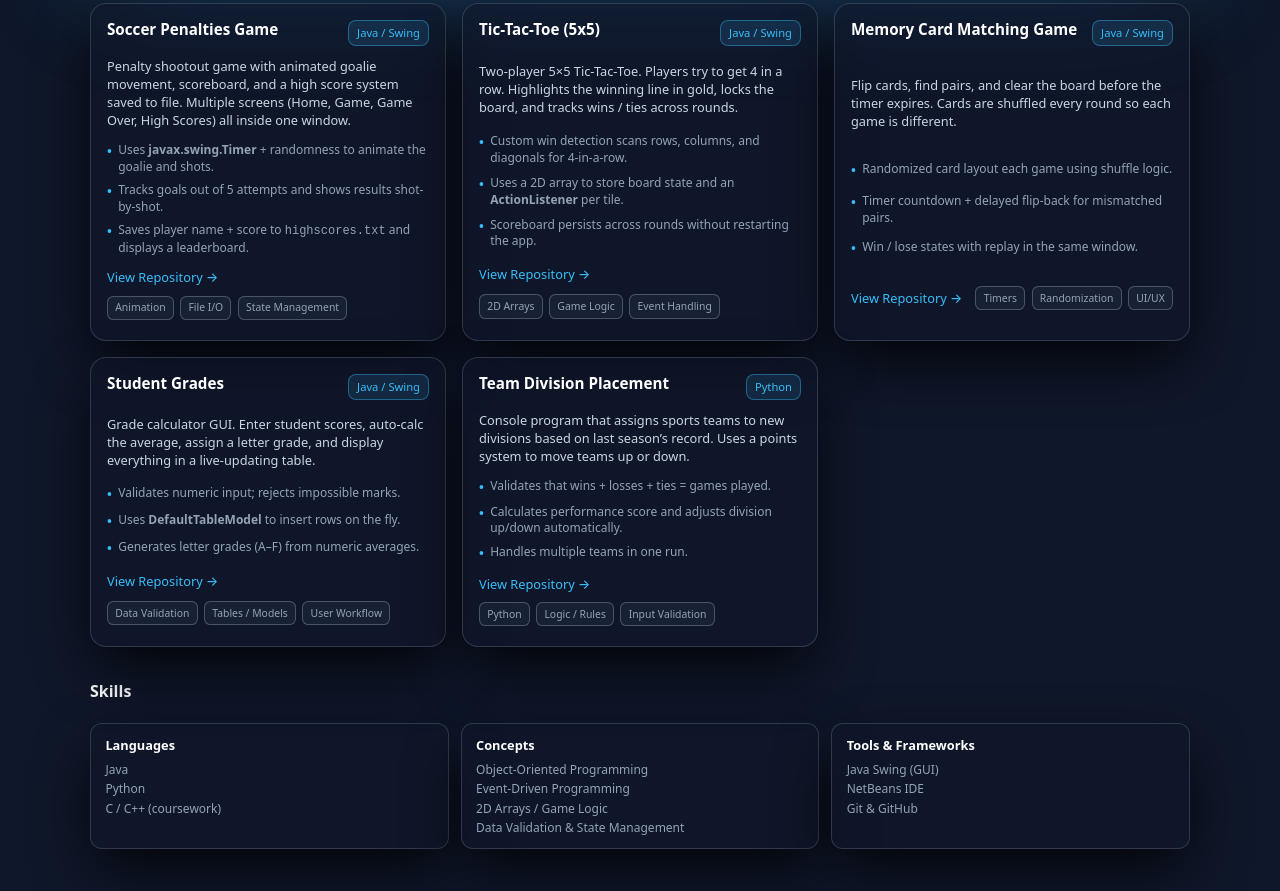
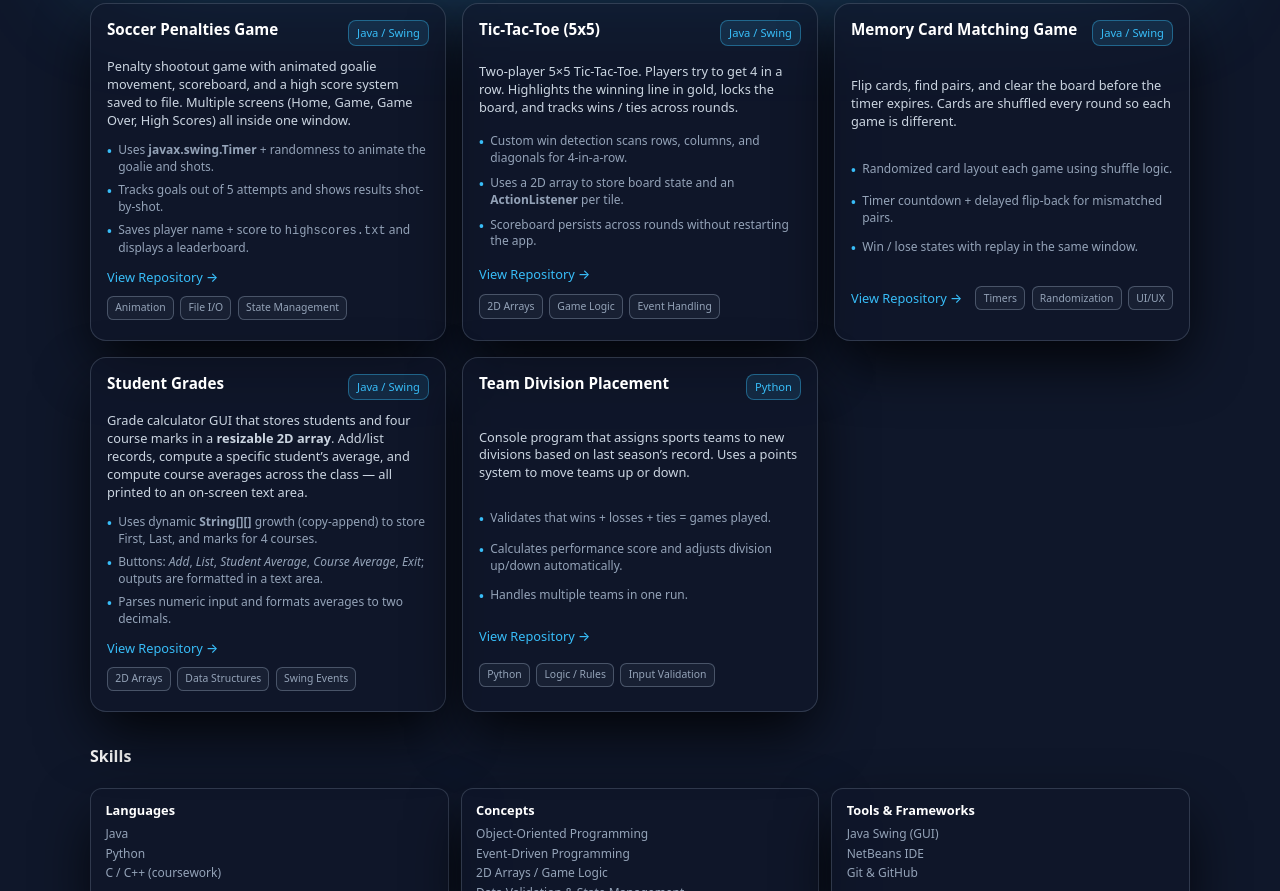
Before and after one commit to siddhipatel911/siddhipatel911.github.io, a plain HTML site: page index.html in a window 1280 px wide. Shown: the part 333-1224 px from the top of the page. Drawn offline with Linux system fonts and the light colour scheme.

Commit message:
Update index.html

```diff
--- a/index.html
+++ b/index.html
@@ -423,18 +423,18 @@
             <div class="proj-name">Student Grades</div>
             <div class="proj-stack">Java / Swing</div>
           </div>
-          <p class="proj-desc">Grade calculator GUI. Enter student scores, auto-calc the average, assign a letter grade, and display everything in a live-updating table.</p>
+          <p class="proj-desc">Grade calculator GUI that stores students and four course marks in a <strong>resizable 2D array</strong>. Add/list records, compute a specific student’s average, and compute course averages across the class — all printed to an on-screen text area.</p>
           <ul class="proj-list">
-            <li><span class="bullet">•</span><span>Validates numeric input; rejects impossible marks.</span></li>
-            <li><span class="bullet">•</span><span>Uses <strong>DefaultTableModel</strong> to insert rows on the fly.</span></li>
-            <li><span class="bullet">•</span><span>Generates letter grades (A–F) from numeric averages.</span></li>
+            <li><span class="bullet">•</span><span>Uses dynamic <strong>String[][]</strong> growth (copy-append) to store First, Last, and marks for 4 courses.</span></li>
+            <li><span class="bullet">•</span><span>Buttons: <em>Add</em>, <em>List</em>, <em>Student Average</em>, <em>Course Average</em>, <em>Exit</em>; outputs are formatted in a text area.</span></li>
+            <li><span class="bullet">•</span><span>Parses numeric input and formats averages to two decimals.</span></li>
           </ul>
           <div class="proj-footer">
             <a class="repo-link" href="https://github.com/siddhipatel911/StudentGrades" target="_blank" rel="noopener">View Repository →</a>
             <div class="mini-badges">
-              <div class="mini-badge">Data Validation</div>
-              <div class="mini-badge">Tables / Models</div>
-              <div class="mini-badge">User Workflow</div>
+              <div class="mini-badge">2D Arrays</div>
+              <div class="mini-badge">Data Structures</div>
+              <div class="mini-badge">Swing Events</div>
             </div>
           </div>
         </article>
```
